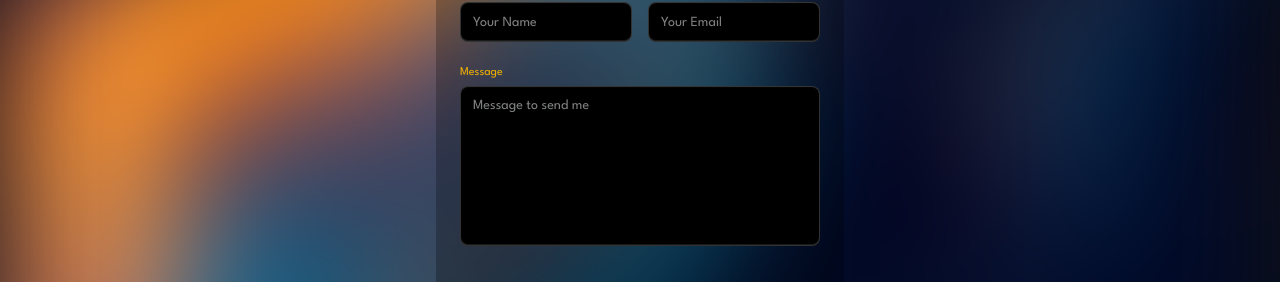
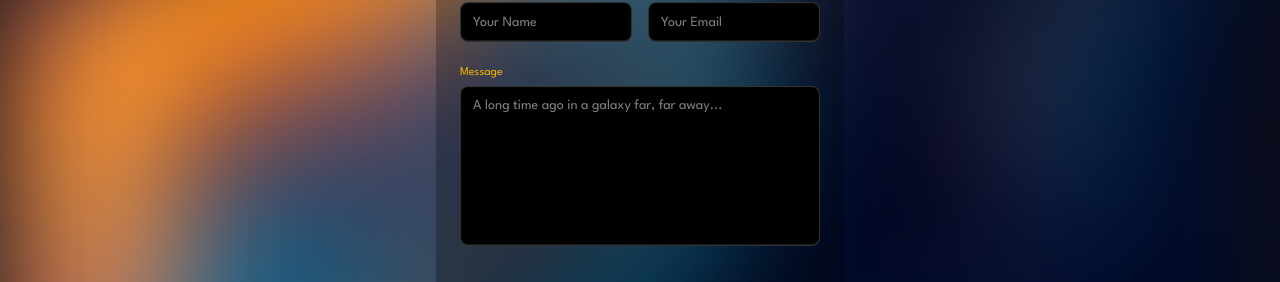
Before and after one commit to MrF1ow/Portfolio, a React (Vite) app: page / in a window 1280 px wide. Shown: the part 2578-2860 px from the top of the page. Built offline with nearby package versions, Linux system fonts and the light colour scheme; a web font is replaced by a local one.

Commit message:
Updated Form Input Fields

```diff
--- a/src/components/ui/Form.tsx
+++ b/src/components/ui/Form.tsx
@@ -64,6 +64,7 @@ export const ContactForm = (): JSX.Element => {
                 type="text"
                 name="name"
                 className="d-input w-full"
+                required
                 placeholder="Your Name"
               />
             </div>
@@ -74,6 +75,7 @@ export const ContactForm = (): JSX.Element => {
                 type="email"
                 name="email"
                 className="d-input w-full"
+                required
                 placeholder="Your Email"
               />
             </div>
@@ -85,7 +87,8 @@ export const ContactForm = (): JSX.Element => {
             <textarea
               name="message"
               className="d-textarea w-full h-40 resize-none"
-              placeholder="Message to send me"
+              required
+              placeholder="A long time ago in a galaxy far, far away..."
             />
           </div>
 
```
